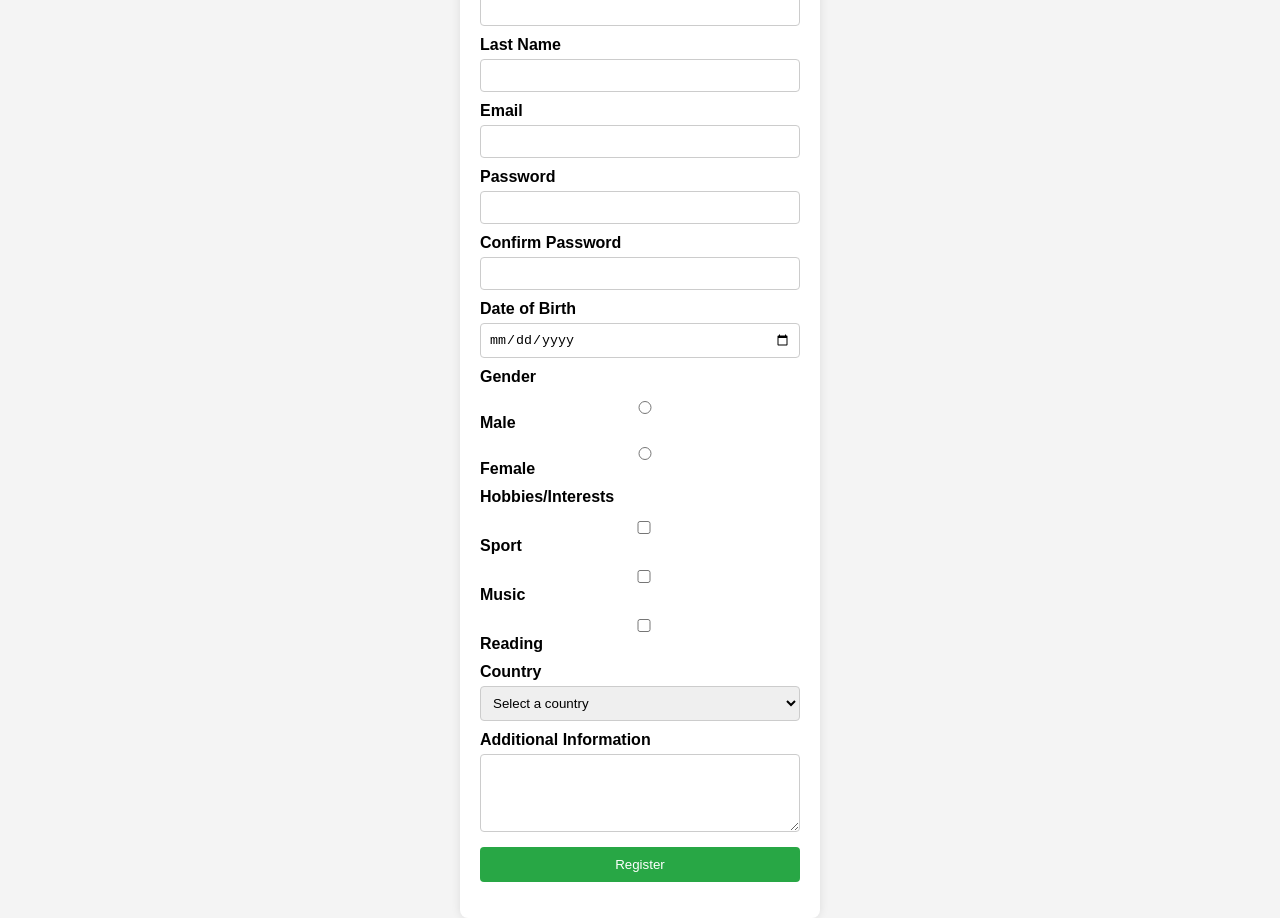
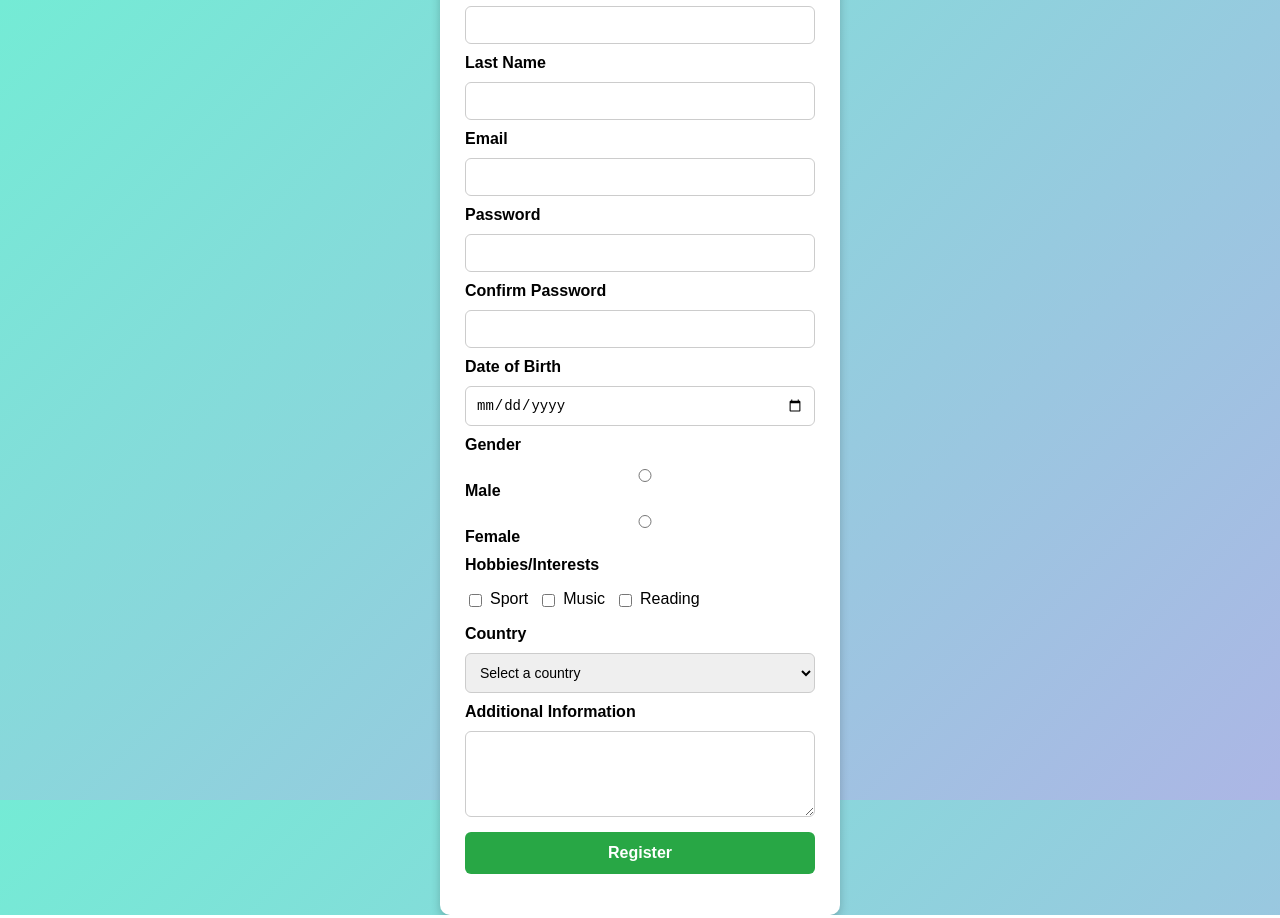
Before and after one commit to Azamat313/4-23, a plain HTML site: page index.html in a window 1280 px wide. Drawn offline with Linux system fonts and the light colour scheme.

Commit message:
Style file

```diff
--- a/style.css
+++ b/style.css
@@ -1,6 +1,6 @@
 body {
-    font-family: Arial, sans-serif;
-    background-color: #f4f4f4;
+    font-family: 'Poppins', sans-serif;
+    background: linear-gradient(135deg, #74ebd5, #acb6e5);
     display: flex;
     justify-content: center;
     align-items: center;
@@ -9,35 +9,55 @@ body {
 }
 .container {
     background: white;
-    padding: 20px;
-    border-radius: 8px;
-    box-shadow: 0 0 10px rgba(0, 0, 0, 0.1);
-    width: 320px;
+    padding: 25px;
+    border-radius: 10px;
+    box-shadow: 0 4px 10px rgba(0, 0, 0, 0.2);
+    width: 350px;
+    text-align: center;
+}
+h2 {
+    margin-bottom: 20px;
+    color: #333;
 }
 label {
     display: block;
-    font-weight: bold;
-    margin-top: 10px;
+    font-weight: 600;
+    margin: 10px 0 5px;
+    text-align: left;
 }
 input, select, textarea {
     width: 100%;
-    padding: 8px;
+    padding: 10px;
     margin-top: 5px;
     border: 1px solid #ccc;
-    border-radius: 4px;
+    border-radius: 6px;
+    font-size: 14px;
 }
 .checkbox-group {
+    display: flex;
+    flex-wrap: wrap;
+    gap: 10px;
     margin-top: 5px;
+    justify-content: flex-start;
+}
+.checkbox-group label {
+    font-weight: normal;
+    display: flex;
+    align-items: center;
+    gap: 5px;
 }
 button {
     background-color: #28a745;
     color: white;
-    padding: 10px;
+    padding: 12px;
     border: none;
-    border-radius: 4px;
+    border-radius: 6px;
     cursor: pointer;
     margin-top: 15px;
     width: 100%;
+    font-size: 16px;
+    font-weight: bold;
+    transition: 0.3s;
 }
 button:hover {
     background-color: #218838;
```
